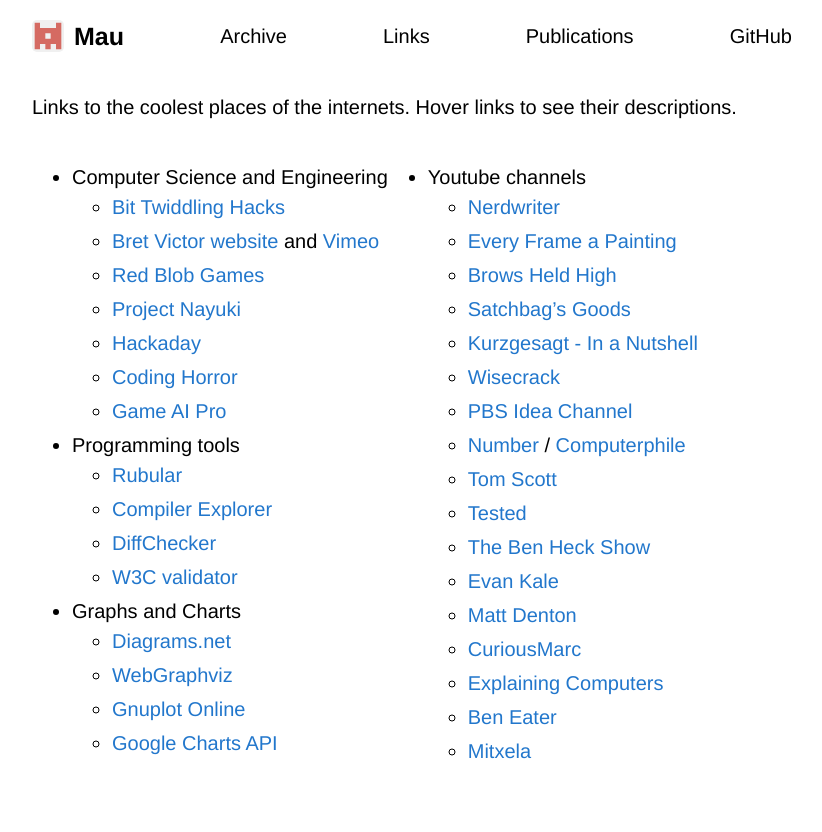
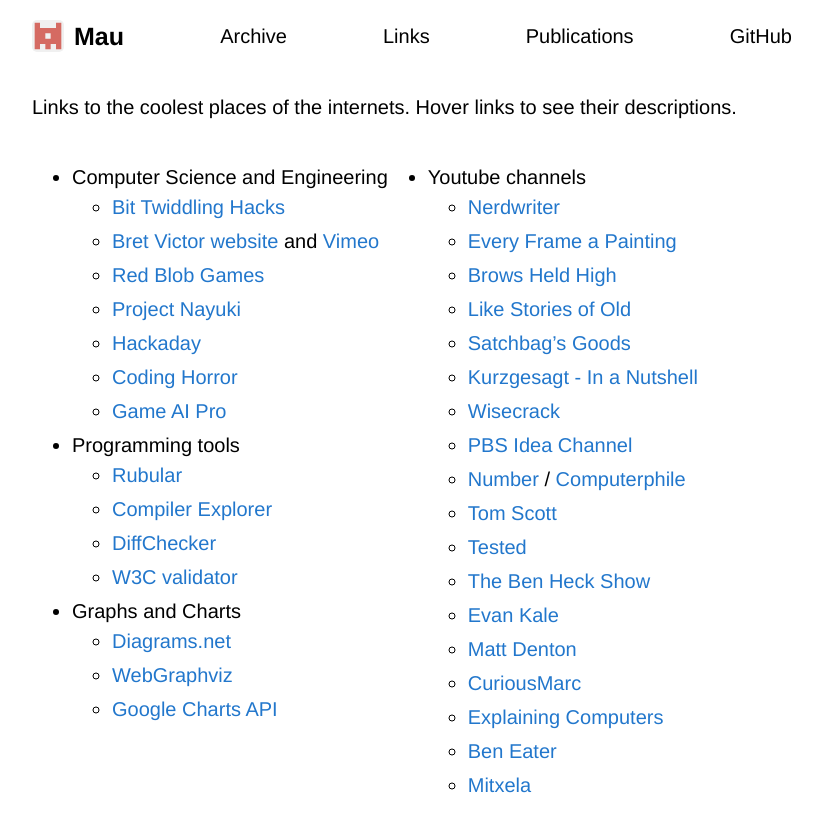
Before and after one commit to Maumagnaguagno/maumagnaguagno.github.io, a Jekyll site: the page built from links.md, in a window 1280 px wide. Shown: the top 832 px of the page, without its empty margins (228-1050 px from the left). Built offline with Jekyll 4.4.1, drawn with Linux system fonts in a browser that asks for light colours; our own code applies the rules of GitHub Pages for plain Markdown files.

Commit message:
Remove Gnuplot online and add Like Stories of Old to Links

```diff
--- a/links.md
+++ b/links.md
@@ -24,7 +24,6 @@ Hover links to see their descriptions.
 - Graphs and Charts
   - [Diagrams.net](app.diagrams.net "SVG drawing")
   - [WebGraphviz](http://www.webgraphviz.com/ "Describe graphs, let the computer draw for you")
-  - [Gnuplot Online](http://gnuplot.respawned.com/ "Chart editor")
   - [Google Charts API](https://developers.google.com/chart/interactive/docs/ "Use javascript to show your datasets")
 </div>
 <div style="float:left" markdown=1>
@@ -33,6 +32,7 @@ Hover links to see their descriptions.
   - [Nerdwriter](https://www.youtube.com/user/Nerdwriter1 "Movie and art reviews")
   - [Every Frame a Painting](https://www.youtube.com/user/everyframeapainting "Movies explained")
   - [Brows Held High](https://www.youtube.com/user/oancitizen/ "A mildly immature look at movies and their nonsense")
+  - [Like Stories of Old](https://www.youtube.com/@LikeStoriesofOld "Emotional media analysis")
   - [Satchbag's Goods](https://www.youtube.com/user/satchbags/ "Games explained")
   - [Kurzgesagt - In a Nutshell](https://www.youtube.com/user/Kurzgesagt/ "Philosophy with nice graphics")
   - [Wisecrack](https://www.youtube.com/user/thugnotes "Funny and smart philosophy")
```
